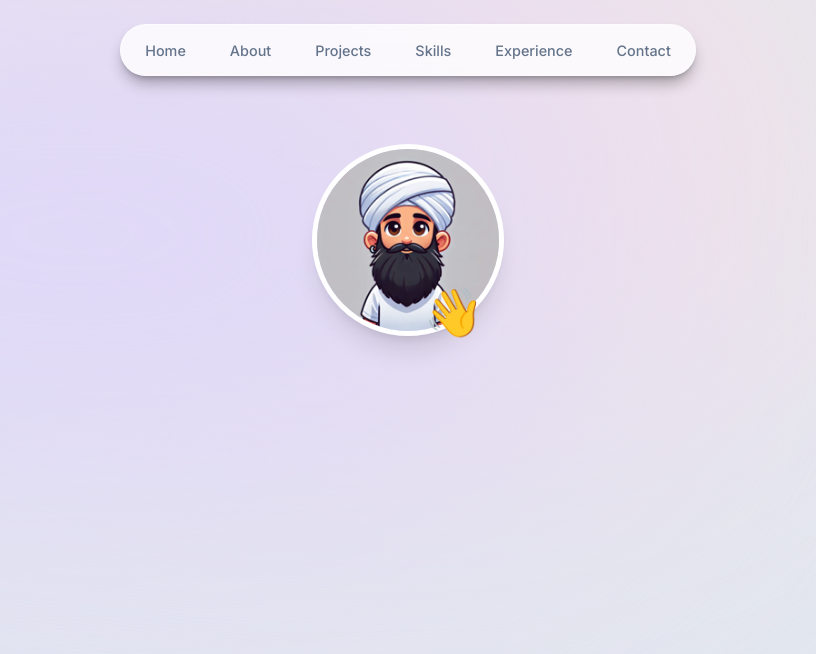
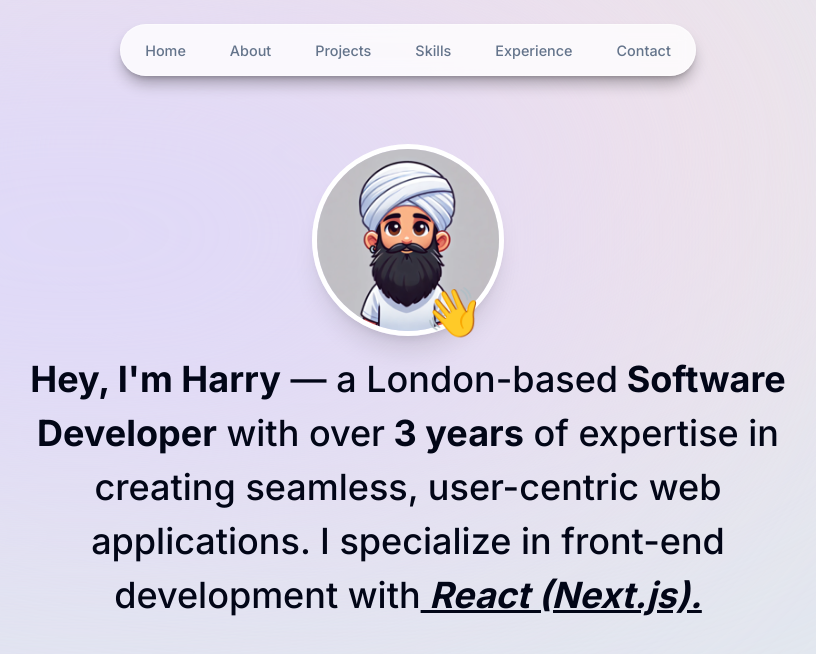
Before and after one commit to Harry-Leepz/personal-portfolio, a Next.js app: page / in a window 1280 px wide. Shown: the top 654 px of the page, without its empty margins (232-1048 px from the left). Built offline with nearby package versions, Linux system fonts and the light colour scheme.

Commit message:
feat: enhance intro component with animations and intro text

```diff
--- a/components/sections/intro.tsx
+++ b/components/sections/intro.tsx
@@ -1,12 +1,21 @@
+"use client";
+
 import Image from "next/image";
+
+import { motion } from "motion/react";
 
 import image from "@/public/profile.png";
 
 export default function Intro() {
   return (
-    <section>
+    <section className='mb-28 text-center max-w-[50rem] sm:mb-0'>
       <div className='flex items-center justify-center'>
         <div className='relative'>
+          <motion.div
+            initial={{ opacity: 0, scale: 0 }}
+            animate={{ opacity: 1, scale: 1 }}
+            transition={{ type: "tween", duration: 0.2 }}
+          >
             <Image
               src={image}
               alt='Harkarn Dhillon Portrait'
@@ -16,9 +25,31 @@
               priority={true}
               className='h-26 w-26 rounded-full border-white border-[0.35rem] shadow-xl '
             />
-          <span className='text-5xl absolute bottom-0 right-5'>👋</span>
+          </motion.div>
+
+          <motion.span
+            className='text-5xl absolute bottom-0 right-5'
+            initial={{ opacity: 0, scale: 0 }}
+            animate={{ opacity: 1, scale: 1 }}
+            transition={{
+              type: "spring",
+              stiffness: 150,
+              duration: 0.7,
+              delay: 0.1,
+            }}
+          >
+            👋
+          </motion.span>
         </div>
       </div>
+      <p className='mb-10 mt-4 px-4 text-2xl !leading-[1.5] font-medium sm:text-4xl'>
+        <span className='font-bold'>Hey, I&apos;m Harry</span> — a London-based
+        <span className='font-bold'> Software Developer</span> with over
+        <span className='font-bold'> 3 years</span> of expertise in creating
+        seamless, user-centric web applications. I specialize in front-end
+        development with
+        <span className='font-bold italic underline'> React (Next.js).</span>
+      </p>
     </section>
   );
 }
```
Lines whose indentation alone changed are shown as unchanged.
